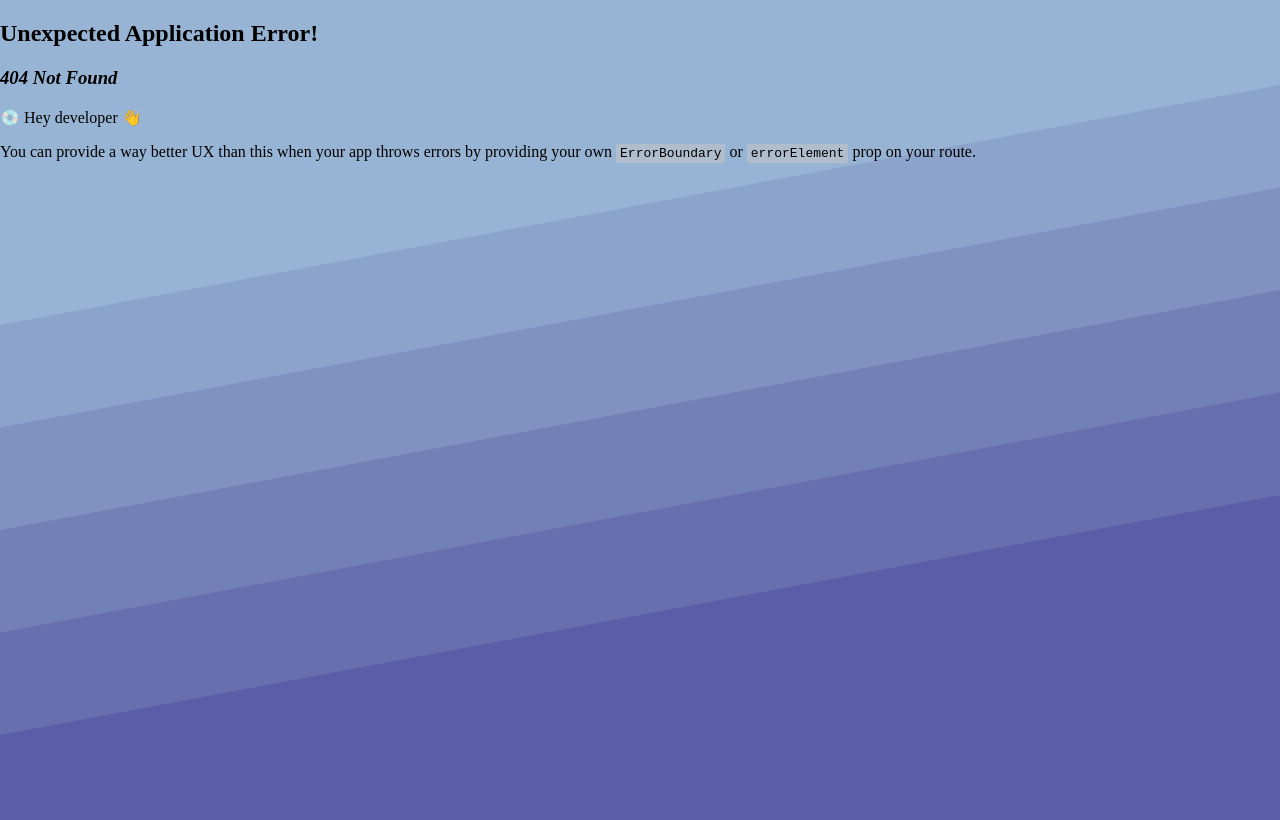
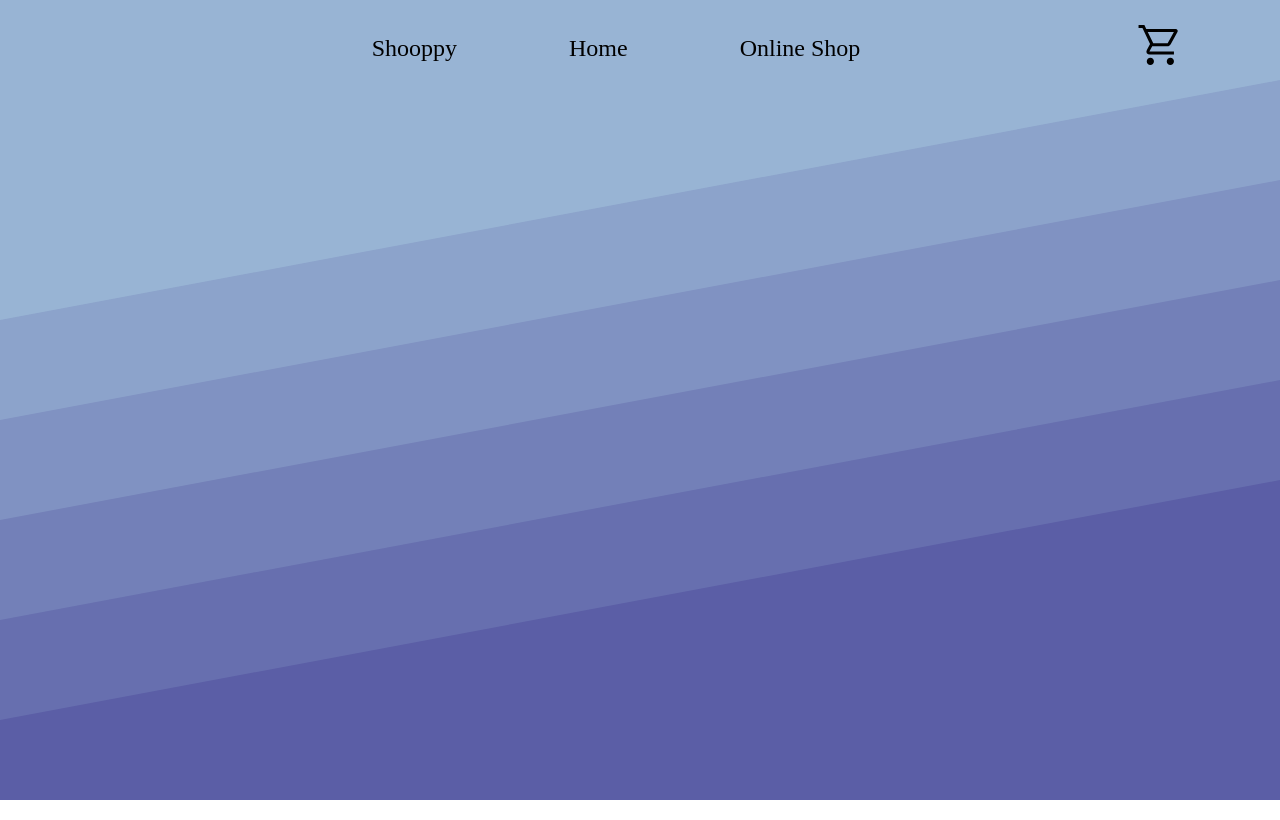
Before and after one commit to pkrzysiekk/shopping-cart, a React (Vite) app: page /shop in a window 1280 px wide. Before the commit this address had no page. Built offline with nearby package versions, Linux system fonts and the light colour scheme; a web font is replaced by a local one.

Commit message:
Add Shop page

```diff
--- a/src/App.jsx
+++ b/src/App.jsx
@@ -15,7 +15,7 @@ function App() {
         <div className="button-section">
           <h2> Explore our offers now!</h2>
 
-          <Link to="/">Online shop</Link>
+          <Link to="/shop">Online shop</Link>
         </div>
       </main>
     </>
--- a/src/components/NavBar.jsx
+++ b/src/components/NavBar.jsx
@@ -1,3 +1,5 @@
+import { Link } from "react-router-dom";
+
 export function NavBar() {
   return (
     <div className="nav-bar">
@@ -5,17 +7,23 @@ export function NavBar() {
         <ul>
           <li>
             <div className="nav-bar-logo">
-              <p>Shooppy</p>
+              <p>
+                <Link to="/">Shooppy</Link>
+              </p>
             </div>
           </li>
           <li>
             <div className="nav-bar-home">
-              <p>Home</p>
+              <p>
+                <Link to="/">Home</Link>
+              </p>
             </div>
           </li>
           <li>
             <div className="nav-bar-shop">
-              <p>Online Shop</p>
+              <p>
+                <Link to="/shop">Online Shop</Link>
+              </p>
             </div>
           </li>
         </ul>
--- /dev/null
+++ b/src/components/ShopPage.jsx
@@ -0,0 +1,7 @@
+import NavBar from "./NavBar";
+
+function ShopPage() {
+  return <NavBar />;
+}
+
+export default ShopPage;
--- a/src/index.css
+++ b/src/index.css
@@ -4,6 +4,7 @@
   --cerulean-blue: #98b4d4;
   --blue-izis: #5b5ea6;
 }
+
 body {
   box-sizing: border-box;
   height: 100vh;
@@ -32,6 +33,7 @@ ul {
   min-height: 6rem;
   flex: 1;
 }
+
 .nav-bar-container ul {
   display: flex;
   flex-direction: row;
@@ -43,6 +45,7 @@ ul {
   min-width: 0.4rem;
   padding: 0 1rem;
   transition: transform 0.05s ease-in;
+  display: flex;
 }
 .nav-bar-container ul li:hover {
   color: var(--blue-izis);
@@ -62,11 +65,11 @@ ul {
   color: black;
 }
 .shopping-cart svg:hover {
+  cursor: pointer;
   color: var(--blue-izis);
-  cursor: pointer;
 }
 main {
-  padding-top: 2%;
+  padding-top: 1%;
   display: flex;
   flex-direction: column;
   align-items: center;
@@ -93,11 +96,20 @@ main {
   min-width: 250px;
   min-height: 150px;
   background: linear-gradient(
-    162deg,
+    to top,
     rgba(152, 180, 212, 1) 0%,
     rgba(91, 94, 166, 1) 100%
   );
   box-shadow: 8px 8px 24px 0px rgba(66, 68, 90, 1);
-
+  transition: border 0.1s ease-in;
   border-radius: 1rem;
 }
+.button-section a:hover {
+  color: var(--blue-izis);
+  background: linear-gradient(
+    to top,
+    rgba(17, 12, 30, 1) 0%,
+    rgba(15, 76, 129, 1) 100%
+  );
+  border: 4px solid var(--blue-izis);
+}
--- a/src/main.jsx
+++ b/src/main.jsx
@@ -8,11 +8,16 @@ import {
 
 import "./index.css";
 import App from "./App.jsx";
+import ShopPage from "./components/ShopPage.jsx";
 
 const router = createBrowserRouter([
   {
     path: "/",
     element: <App />,
+  },
+  {
+    path: "/shop",
+    element: <ShopPage />,
   },
 ]);
 createRoot(document.getElementById("root")).render(
```
